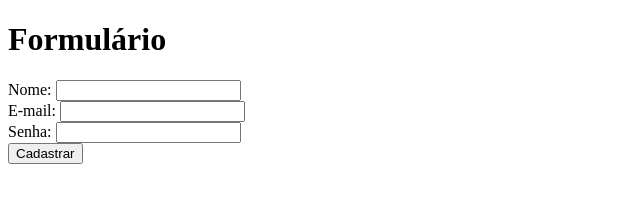
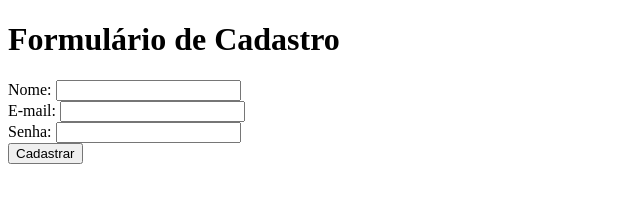
Before and after one commit to BarbosaLeo/curso-ebac-frontend, a plain HTML site: page index.html in a window 1280 px wide. Shown: the whole page, without its empty margins (0-640 px from the left). Drawn offline with Linux system fonts and the light colour scheme.

Commit message:
edição do header no arquivo index.html

```diff
--- a/index.html
+++ b/index.html
@@ -7,7 +7,7 @@
 </head>
 <body>
     <header>
-        <h1>Formulário</h1>
+        <h1>Formulário de Cadastro</h1>
     </header>
     <main>
         <form>
```
